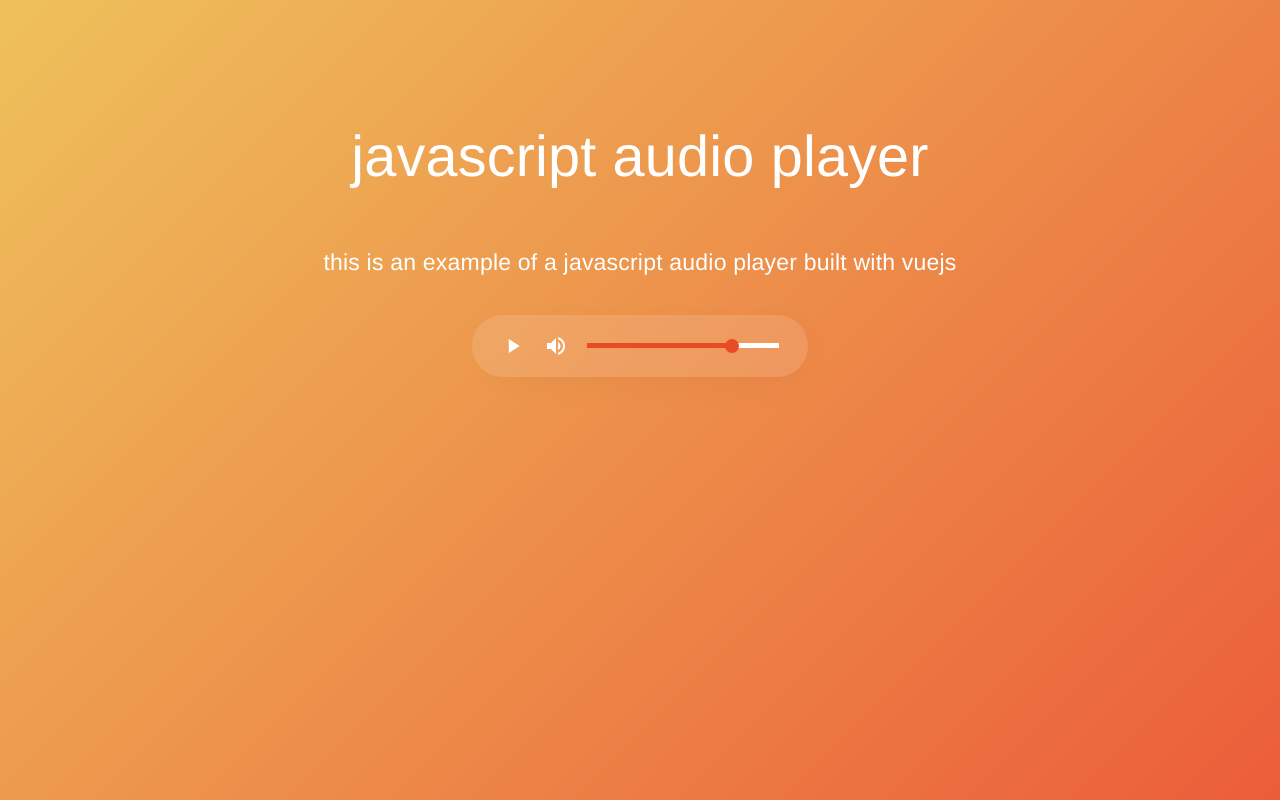
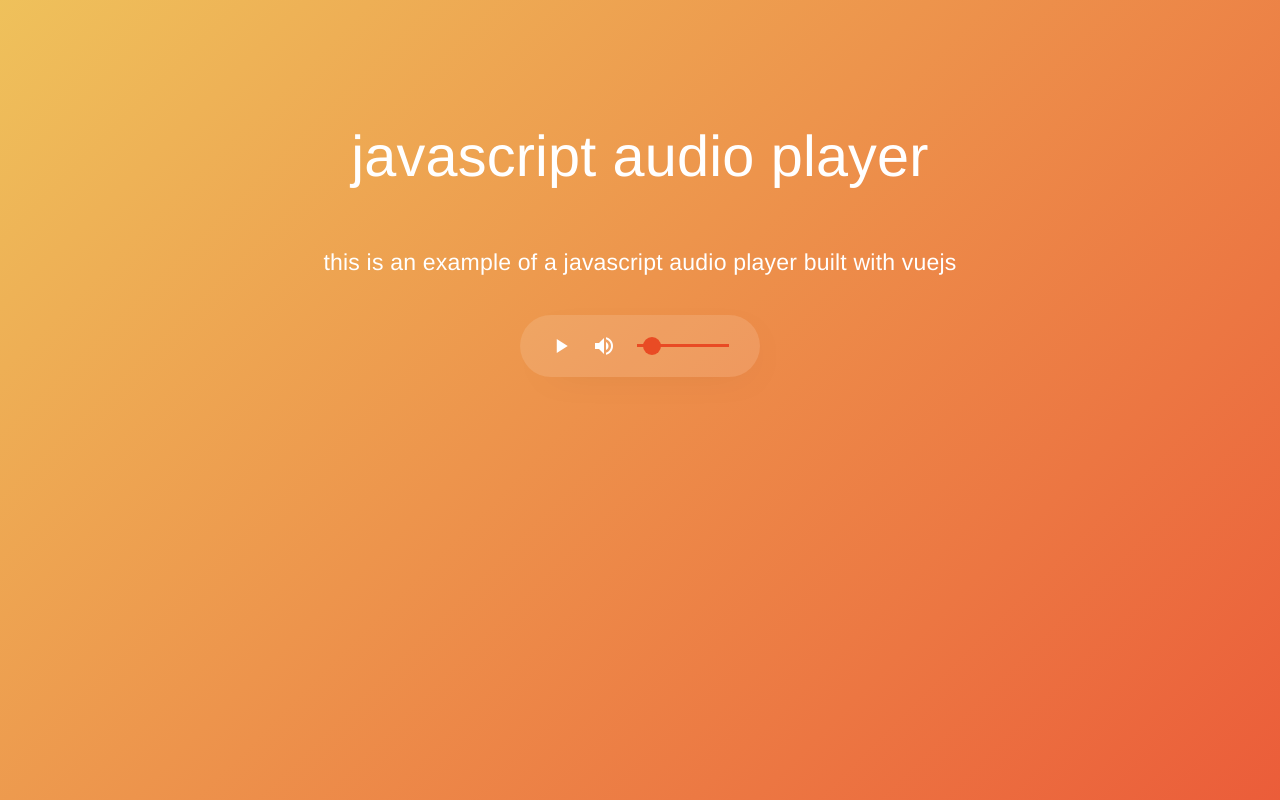
Before and after one commit to TakCastel/vuejs-audio-player, a Vue app: page /#/ in a window 1280 px wide. Built offline with nearby package versions, Linux system fonts and the light colour scheme.

Commit message:
input volume

```diff
--- a/package.json
+++ b/package.json
@@ -13,6 +13,7 @@
     "build": "node build/build.js"
   },
   "dependencies": {
+    "element-ui": "^2.0.11",
     "vue": "^2.5.2",
     "vue-material": "^1.0.0-beta-7",
     "vue-router": "^3.0.1",
--- a/src/components/VolumeControl/VolumeBar/index.vue
+++ b/src/components/VolumeControl/VolumeBar/index.vue
@@ -1,58 +1,88 @@
 <template>
-  <div class="volume-total">
-    <div class="volume-set" v-on:click="drag()"></div>
+  <div class="volumeBar">
+    <input
+      id="volumeBarInput"
+      type="range"
+      min="0"
+      max="100"
+      v-on:mouseup="updateVolume()"
+      v-model="volumeValue"
+    >
   </div>
 </template>
 
 <script>
 /* eslint-disable */
 export default {
+
   name: 'VolumeBar',
   data: function() {
     return {
       volumeValue: 7.5,
-      volumeDrag: false,
     }
   },
   methods: {
-    drag: function() {
+    updateVolume: function() {
+      const volume = document.getElementById('volumeBarInput').value;
+      console.log(volume)
       audio.muted = false
       if (this.$store.state.volumeMute === true) {
-        this.$store.state.volumeMute = !this.$store.state.volumeMute
+        this.$store.state.volumeMute = false
       }
     }
   },
 
 
 };
+
 </script>
 
 <style scoped>
-  .volume-total {
-    width: 10em;
-    height: 0.25em;
-    cursor: pointer;
-    background: var(--secondary);
+
+  .volumeBar {
+    display:flex;
+    width: 5em
   }
-  .volume-set {
+
+  input[type=range] {
+    -webkit-appearance: none;
+    -moz-appearance: none;
+    -ms-progress-appearance: none;
     position: relative;
-    width: 75%;
+    width: 100%;
     height: 0.25em;
     cursor: pointer;
     background: var(--primary);
   }
-  .volume-set:after {
-    content: '';
-    display: block;
-    position: absolute;
-    right: -8px;
-    top: -50%;
-    bottom: -50%;
-    margin-top: auto;
-    margin-bottom: auto;
-    width: 0.75em;
-    height: 0.75em;
-    border-radius: 0.5em;
+  input[type=range]:focus {
+    outline: 0
+  }
+
+  /* Webkit */
+  input[type=range]::-webkit-slider-thumb {
+    -webkit-appearance: none;
+    height: 18px;
+    width: 18px;
+    border-radius: 1em;
     background: var(--primary);
+    cursor: pointer;
+    }
+
+  /* Firefox  */
+  input[type=range]::-moz-range-thumb {
+    height: 18px;
+    width: 18px;
+    border-radius: 1em;
+    background: var(--primary);
+    cursor: pointer;
+  }
+
+  /* IE */
+  input[type=range]::-ms-thumb {
+    height: 18px;
+    width: 18px;
+    border-radius: 1em;
+    background: var(--primary);
+    cursor: pointer;
   }
 </style>
--- a/src/main.js
+++ b/src/main.js
@@ -4,7 +4,6 @@
 import App from './App';
 import router from './router';
 import store from './store';
-
 
 Vue.config.productionTip = false;
 
```
Also changed, not shown: src/components/VolumeControl/VolumeIcon/index.vue (line endings or trailing spaces), 1 other file (tests, documents, lock files or other folders).
